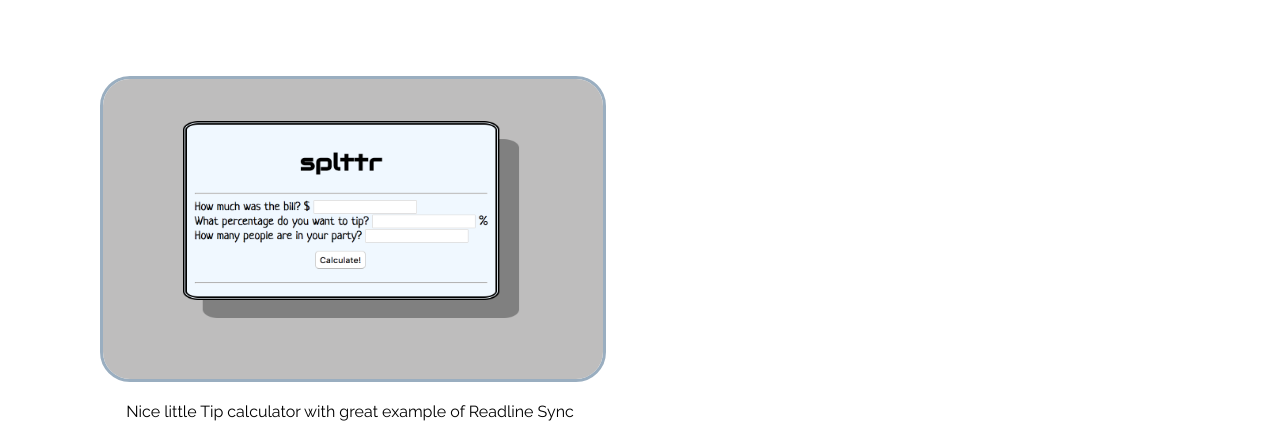
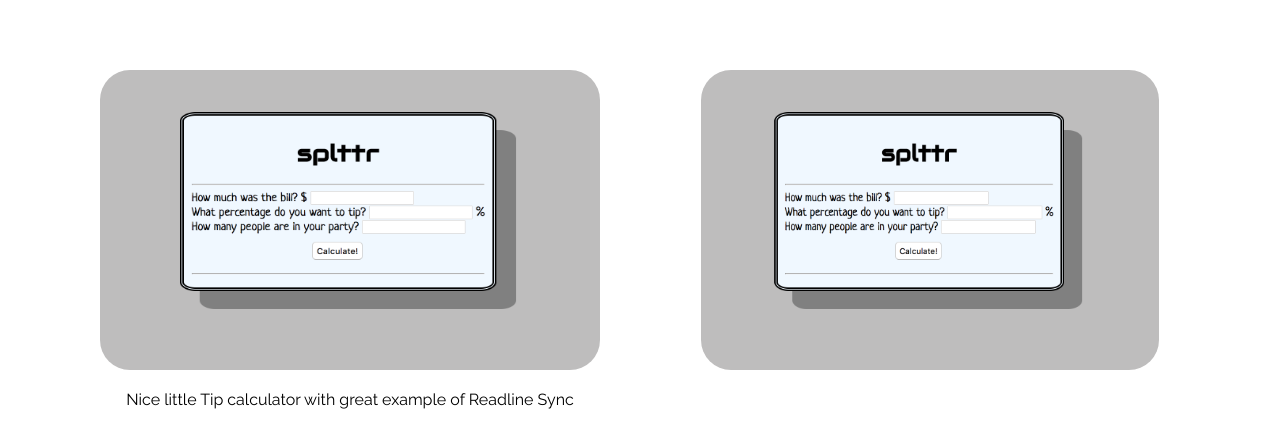
Before and after one commit to Aereli/Portfolio-React, a React (Create React App) app: page /work in a window 1280 px wide. Shown: the part 685-1108 px from the top of the page. Built offline with nearby package versions, Linux system fonts and the light colour scheme; a web font is replaced by a local one.

Commit message:
set up practice card

```diff
--- a/src/pages/work.js
+++ b/src/pages/work.js
@@ -4,6 +4,8 @@
 import Barhop from '../images/barhop.png'
 import Github from '../images/github-brands.svg'
 import Splttr from '../images/splttr.png'
+import { FaGithub } from "react-icons/fa";
+
 
 class Work extends React.Component{
   render(){
@@ -21,6 +23,7 @@
           </a>
         </h1>
         <h3 className="work-title"> Past Web Projects</h3>
+
         <div className="work-image-container">
           <div>
             <a href="https://wyn-shipship.herokuapp.com/" target="_blank" rel="noopener noreferrer"><img className="work-projects" src={Shipship} alt="shiphip"></img></a>
@@ -47,6 +50,22 @@
               <a href="https://github.com/Aereli/Tip-Calculator" target="_blank" rel="noopener noreferrer"><img src={Github} alt="github-icon"></img></a>
             </div>
           </div>
+
+          <div className="card">
+            <div className="front">
+              <img src={Splttr} alt="Splttr" ></img>
+            </div>
+            <div className="back">
+              <div className="back-content-middle">
+                <h2>Content and some other text</h2>
+                <div class="project-anchors">
+                  <a href="https://github.com/Aereli" target="_blank" rel="noopener noreferrer" ><FaGithub className="footer-github"/></a>
+                  <a href="https://github.com/Aereli" target="_blank" rel="noopener noreferrer" ><FaGithub className="footer-github"/></a>
+                </div>
+              </div>
+            </div>
+
+          </div>
         </div>
       </div>
     )
--- a/src/stylesheets/work.css
+++ b/src/stylesheets/work.css
@@ -26,7 +26,7 @@
 .work-projects{
   width: 500px;
   height: 300px;
-  border: 3px solid #9aaec0;
+  /* border: 3px solid #9aaec0; */
   cursor: pointer;
   border-radius: 30px;
 }
@@ -45,3 +45,54 @@
 .work-github img:hover{
   opacity:0.5;
 }
+
+/* ---------------------------- */
+
+.card{
+  position: relative;
+  cursor: pointer;
+  width: 500px;
+  height: 300px;
+}
+
+.front img{
+   border-radius: 30px;
+}
+
+.back-content-middle{
+  position: absolute;
+  top: 50%;
+  left: 50%;
+  transform: translate(-50%, -50%);
+}
+
+.front,.back{
+  position: absolute;
+  width: 100%;
+  width: 500px;
+  height: 300px;
+  overflow: hidden;
+  backface-visibility: hidden;
+  transition: transform .6s linear;
+}
+
+.front img{
+  height: 100%;
+}
+
+.front {
+  transform: perspective(600px) rotateY(0deg);
+}
+
+.back{
+  background: white;
+  transform: perspective(600px) rotateY(180deg);
+}
+
+.card:hover > .front{
+  transform: perspective(600px) rotateY(-180deg);
+}
+
+.card:hover > .back{
+  transform: perspective(600px) rotateY(0deg);
+}
```
